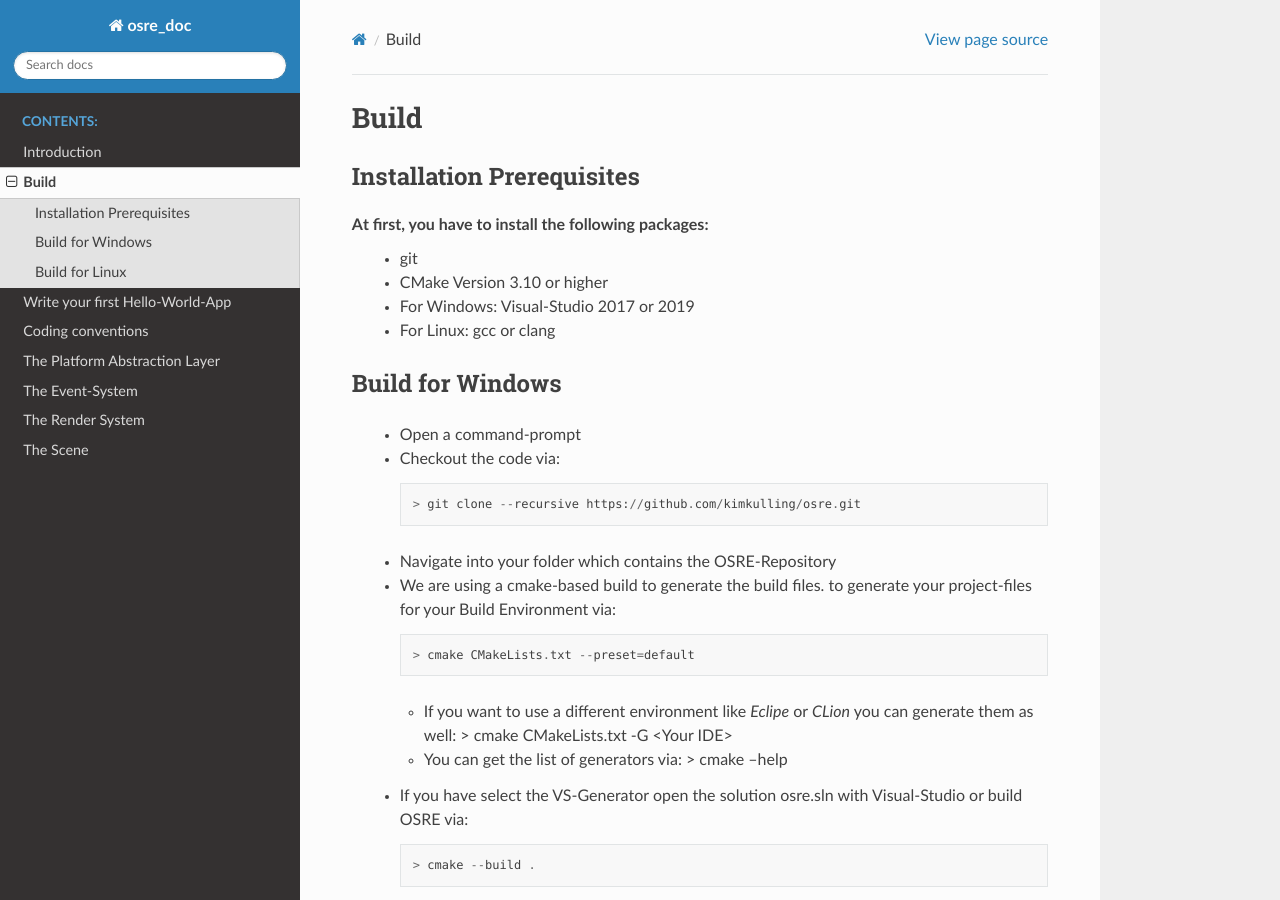
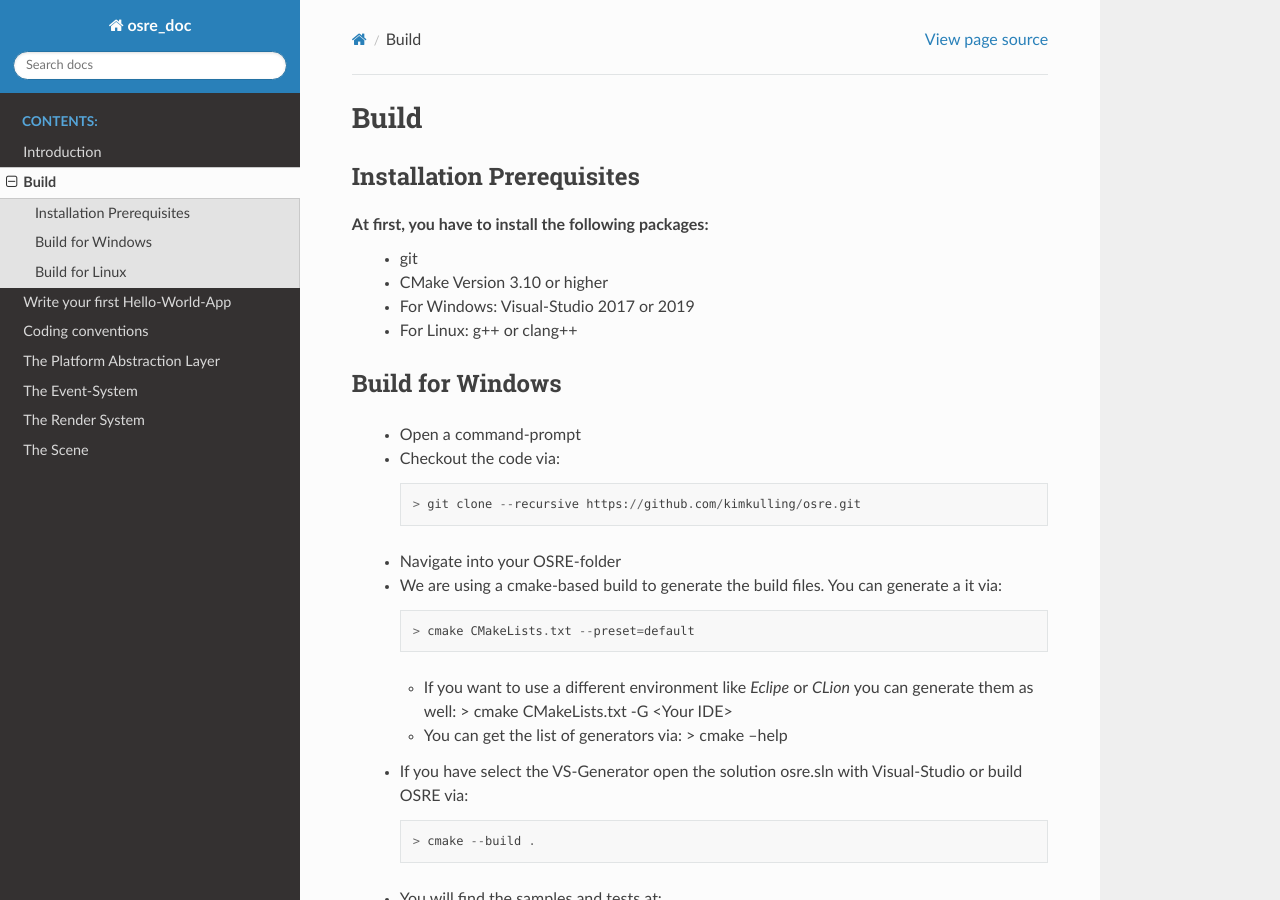
Before and after one commit to kimkulling/osre_doc, a Sphinx documentation site: the page built from source/Build.rst, in a window 1280 px wide and 900 px high. Built offline with Sphinx 7.4.7 and the Read the Docs theme 3.1.0, drawn with Linux system fonts in a browser that asks for light colours.

Commit message:
Update Build.rst

```diff
--- a/source/Build.rst
+++ b/source/Build.rst
@@ -10,7 +10,7 @@ At first, you have to install the following packages:
  * git
  * CMake Version 3.10 or higher
  * For Windows: Visual-Studio 2017 or 2019
- * For Linux: gcc or clang
+ * For Linux: g++ or clang++
 
 Build for Windows
 -----------------
@@ -19,8 +19,8 @@ Build for Windows
 
    > git clone --recursive https://github.com/kimkulling/osre.git
 
- * Navigate into your folder which contains the OSRE-Repository
- * We are using a cmake-based build to generate the build files. to generate your project-files for your Build Environment via::
+ * Navigate into your OSRE-folder
+ * We are using a cmake-based build to generate the build files. You can generate a it via::
 
    > cmake CMakeLists.txt --preset=default
 
```
